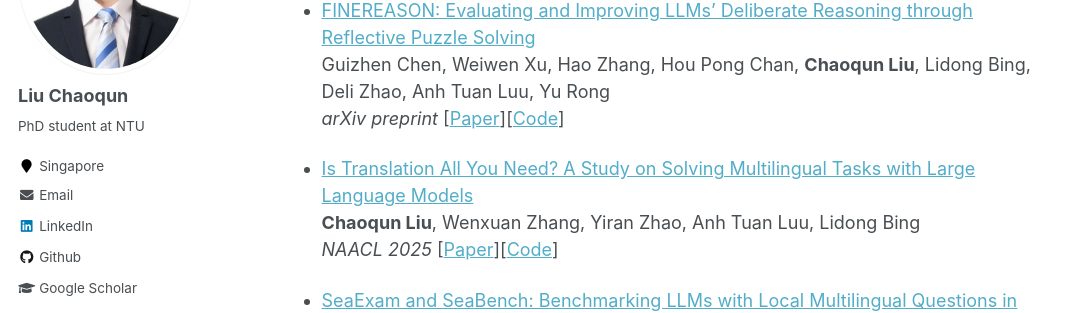
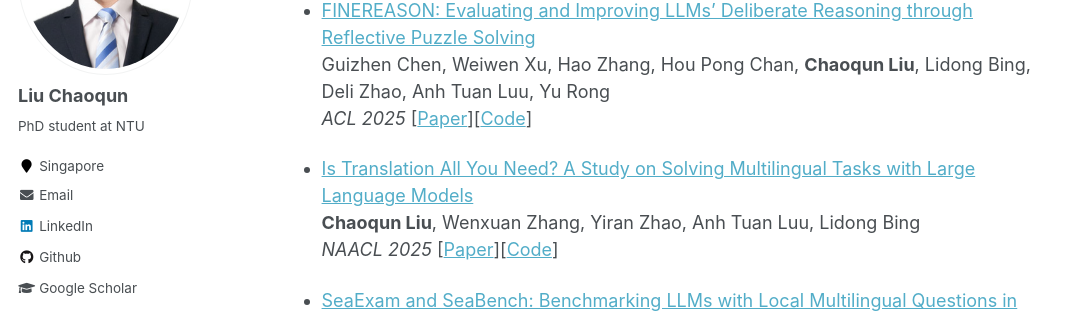
Before and after one commit to liuchaoqun/liuchaoqun.github.io, a Jekyll site: the page built from _pages/about.md, in a window 1280 px wide and 900 px high, scrolled down 1011 px. Shown: the part 152-465 px from the top of the window, without its empty margins (0-1080 px from the left). Built offline with Jekyll 4.4.1, drawn with Linux system fonts in a browser that asks for light colours.

Commit message:
update about

```diff
--- a/_pages/about.md
+++ b/_pages/about.md
@@ -36,7 +36,7 @@ My research interests include Low-resource Natural Language Processing, Multilin
 # Publications \[[Google Scholar](https://scholar.google.com/citations?user=oKL6xrcAAAAJ&hl=en)\]
 * [FINEREASON: Evaluating and Improving LLMs' Deliberate Reasoning through Reflective Puzzle Solving](https://arxiv.org/pdf/2502.20238)
   Guizhen Chen, Weiwen Xu, Hao Zhang, Hou Pong Chan, **Chaoqun Liu**, Lidong Bing, Deli Zhao, Anh Tuan Luu, Yu Rong
-  _arXiv preprint_ [[Paper](https://arxiv.org/pdf/2502.20238)][[Code](https://github.com/DAMO-NLP-SG/FineReason)]
+  _ACL 2025_ [[Paper](https://arxiv.org/pdf/2502.20238)][[Code](https://github.com/DAMO-NLP-SG/FineReason)]
 
 * [Is Translation All You Need? A Study on Solving Multilingual Tasks with Large Language Models](https://arxiv.org/abs/2403.10258)
   **Chaoqun Liu**, Wenxuan Zhang, Yiran Zhao, Anh Tuan Luu, Lidong Bing
```
